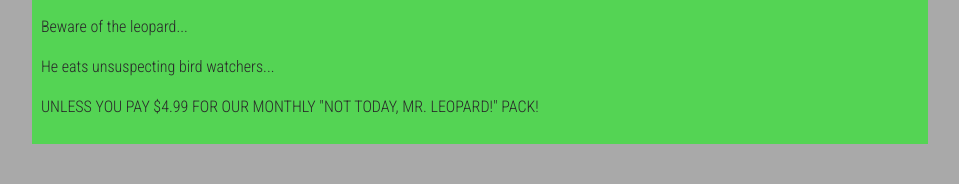
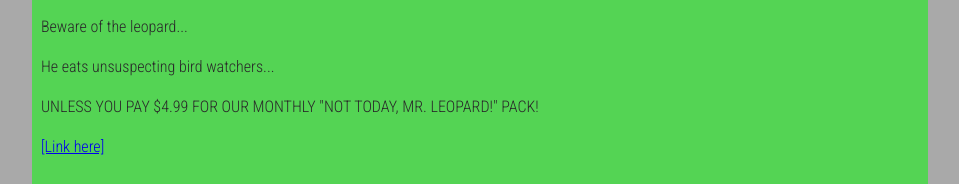
Before and after one commit to LavnerTest1/LavnerTest1.github.io, a plain HTML site: page assets/index.html in a window 1280 px wide. Shown: the part 1071-1255 px from the top of the page, without its empty margins (160-1119 px from the left). Before the commit the page ends 1215 px from the top, so only its background shows below. Drawn offline with Linux system fonts and the light colour scheme.

Commit message:
added link

```diff
--- a/assets/index.html
+++ b/assets/index.html
@@ -63,6 +63,7 @@
         <p><emph>Beware of the leopard...</emph></p>
         <p>He eats unsuspecting bird watchers...</p>
         <p>UNLESS YOU PAY $4.99 FOR OUR MONTHLY "NOT TODAY, MR. LEOPARD!" PACK!</p>
+        <p><a href="https://lavnertest1.github.io/index.html">[Link here]</a></p>
         <!--(#2)-->
 
       </footer>
```
